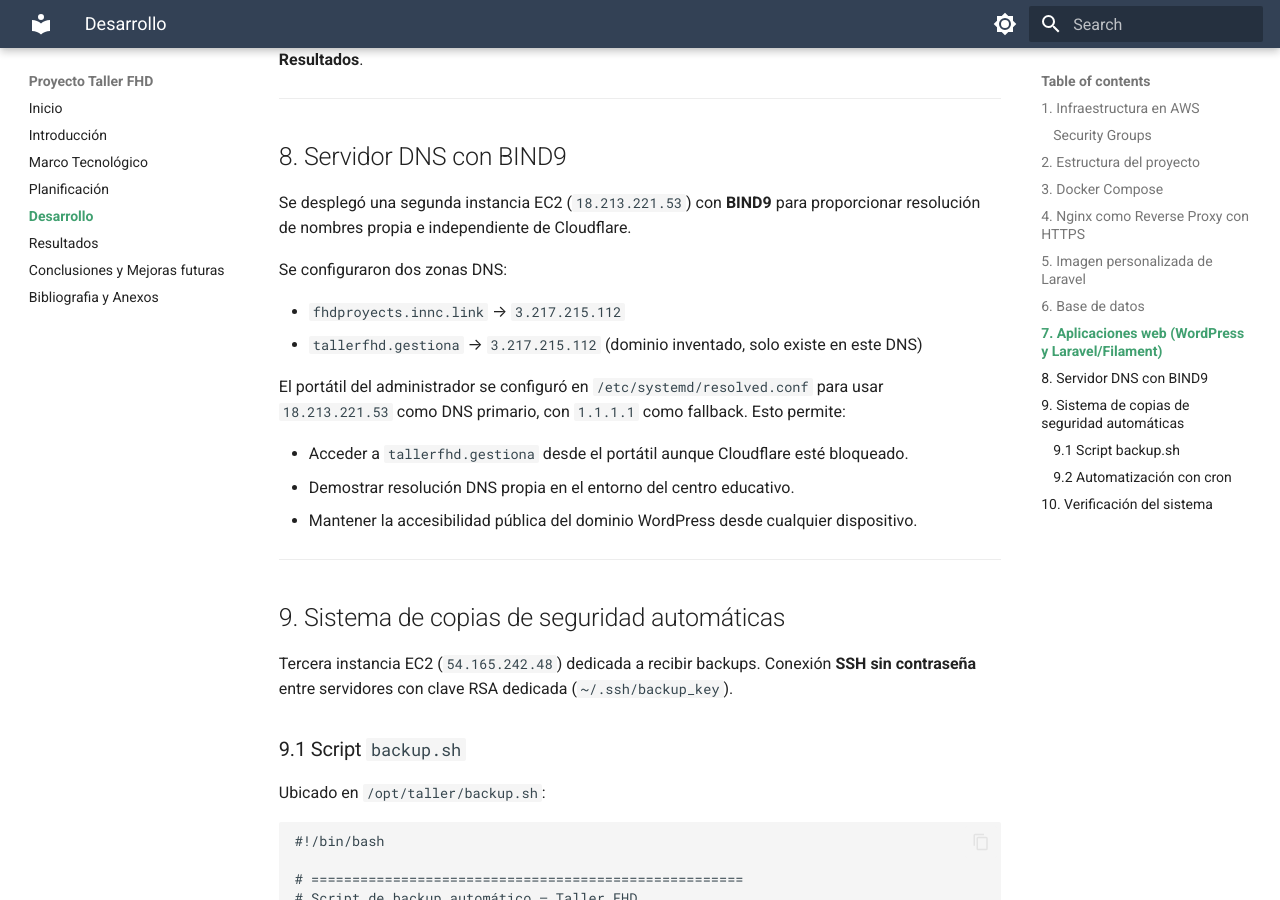
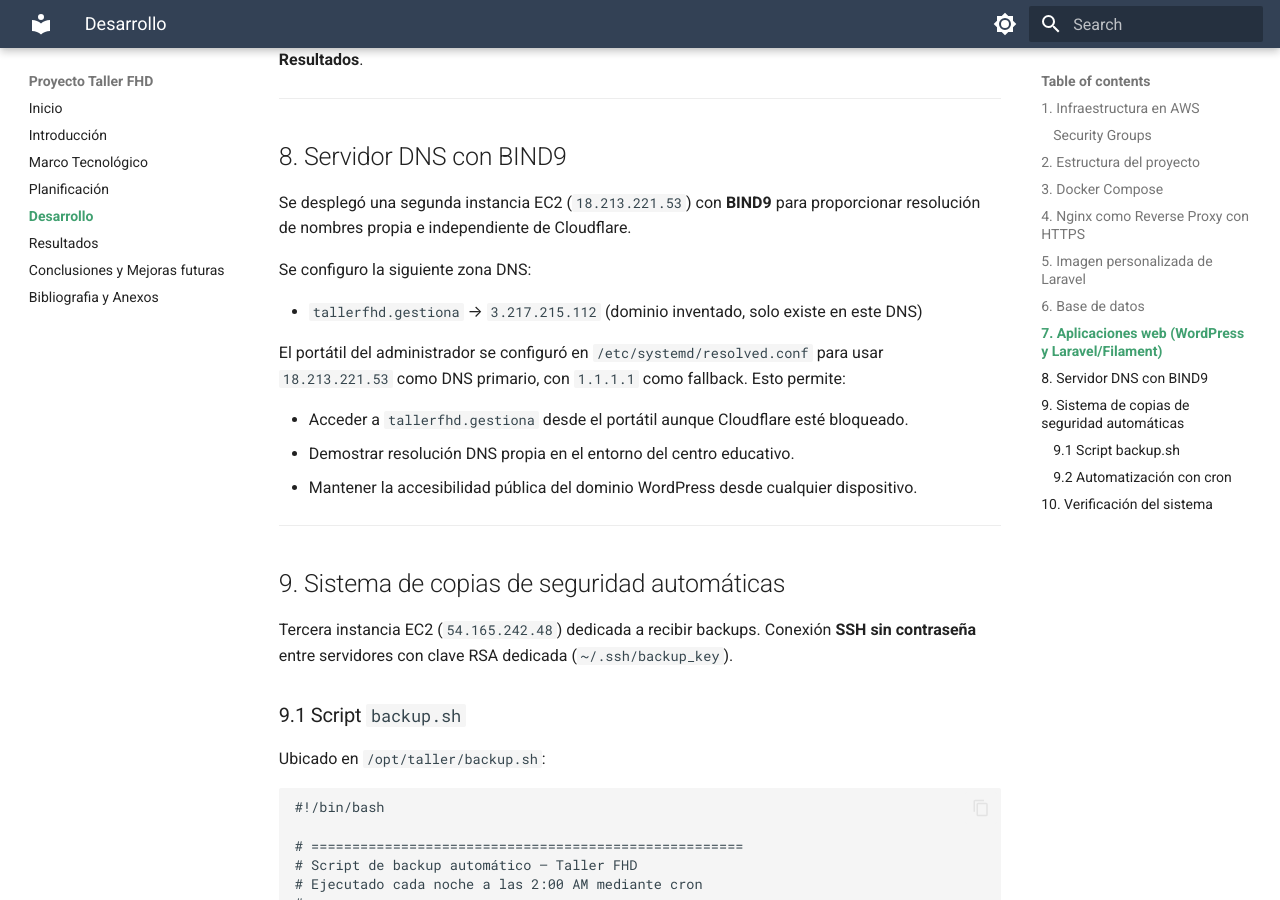
Before and after one commit to elimpermeable/Proyecto_Intermodular2ASIR_IJJ, an MkDocs documentation site: the page built from docs/04_Desarrollo.md, in a window 1280 px wide and 900 px high, scrolled down 5236 px. Built offline with MkDocs 1.6.1 and Material for MkDocs 9.7.7, drawn with Linux system fonts in a browser that asks for light colours.

Commit message:
Correcion menor

```diff
--- a/docs/04_Desarrollo.md
+++ b/docs/04_Desarrollo.md
@@ -208,9 +208,8 @@
 
 Se desplegó una segunda instancia EC2 (`18.213.221.53`) con **BIND9** para proporcionar resolución de nombres propia e independiente de Cloudflare.
 
-Se configuraron dos zonas DNS:
+Se configuro la siguiente zona DNS:
 
-- `fhdproyects.innc.link` → `3.217.215.112`
 - `tallerfhd.gestiona` → `3.217.215.112` (dominio inventado, solo existe en este DNS)
 
 El portátil del administrador se configuró en `/etc/systemd/resolved.conf` para usar `18.213.221.53` como DNS primario, con `1.1.1.1` como fallback. Esto permite:
```
Also changed, not shown: docs/02_Marco_tecnologico.md (+2 -3 lines), docs/03_Planificacion.md (+1 -1 lines).
